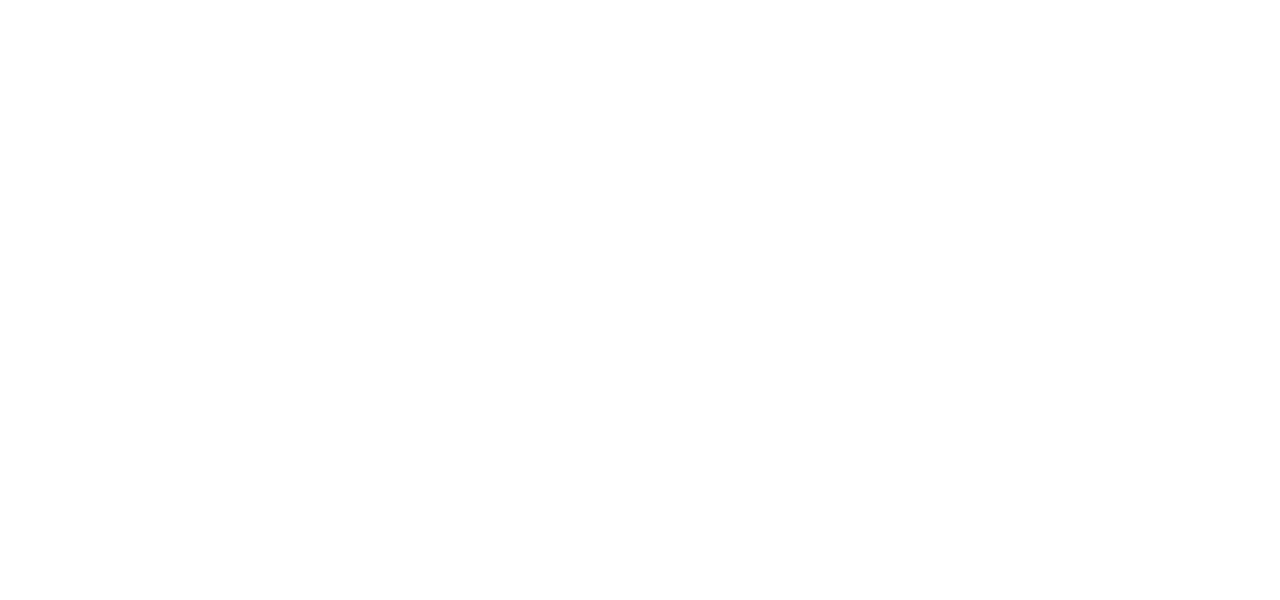
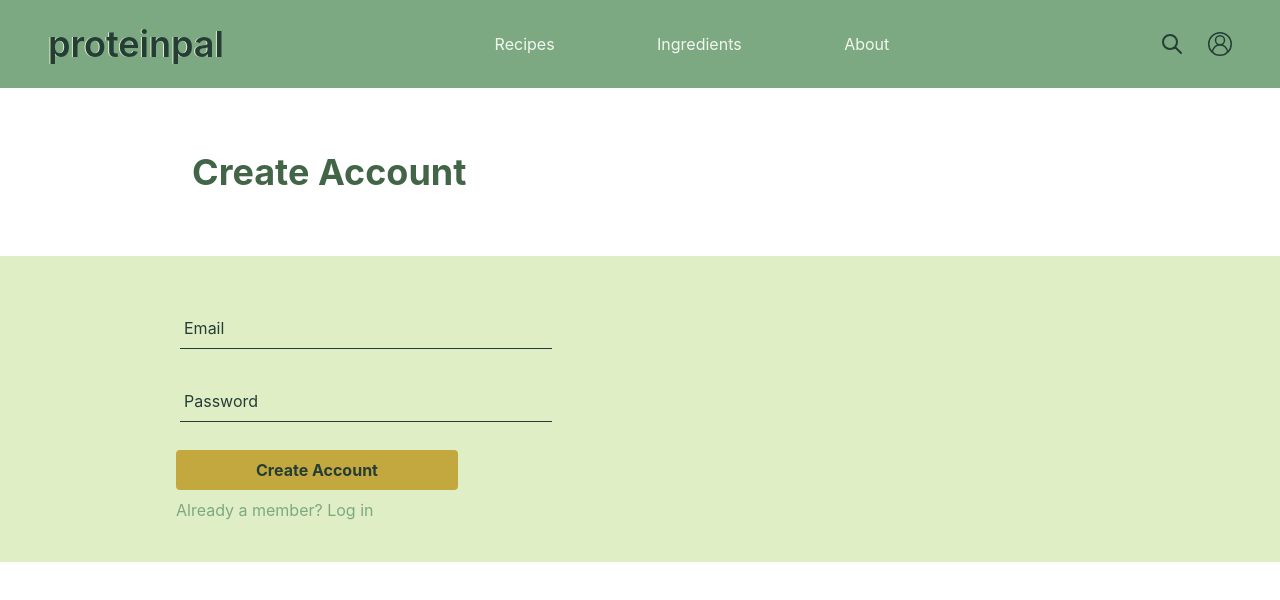
Before and after one commit to qayjjj/ProteinPal, a React (Create React App) app: page /signup in a window 1280 px wide. Before the commit this address had no page. Shown: the top 600 px of the page. Built offline with nearby package versions, Linux system fonts and the light colour scheme; no server answers.

Commit message:
create signup and functionality
set footer to nav to signup
create basic signup ui
create animated input
setup firebase
setup email/password auth
activate create account
create .env for sensitive info
TODO: login navigation

```diff
--- a/package.json
+++ b/package.json
@@ -6,10 +6,13 @@
     "@testing-library/jest-dom": "^5.17.0",
     "@testing-library/react": "^13.4.0",
     "@testing-library/user-event": "^13.5.0",
+    "dotenv": "^16.3.1",
+    "firebase": "^10.6.0",
     "react": "^18.2.0",
     "react-dom": "^18.2.0",
     "react-router-dom": "^6.18.0",
-    "react-scripts": "5.0.1",
+    "react-scripts": "^5.0.1",
+    "styled-components": "^6.1.1",
     "web-vitals": "^2.1.4"
   },
   "scripts": {
--- a/src/App.js
+++ b/src/App.js
@@ -2,6 +2,7 @@ import React from 'react'
 import { BrowserRouter, Routes, Route } from 'react-router-dom'
 import Landing from './pages/Landing/Landing'
 import Recipe from './pages/Recipe/Recipe'
+import SignUp from './pages/SignUp/SignUp'
 
 function App() {
   return (
@@ -9,6 +10,7 @@ function App() {
       <Routes>
         <Route path="/" element={<Landing />} />
         <Route path="/recipe" element={<Recipe />} />
+        <Route path="/signup" element={<SignUp />} />
       </Routes>
     </BrowserRouter>
   )
--- /dev/null
+++ b/src/Firebase.jsx
@@ -0,0 +1,17 @@
+import { initializeApp } from "firebase/app"
+import { getAuth } from "firebase/auth"
+
+const firebaseConfig = {
+    apiKey: process.env.API_KEY,
+    authDomain: process.env.AUTH_DOMAIN,
+    projectId: process.env.PROJECT_ID,
+    storageBucket: process.env.STORAGE_BUCKET,
+    messagingSenderId: process.env.MESSAGING_SENDER_ID,
+    appId: process.env.APP_ID,
+    measurementId: process.env.MEASUREMENT_ID
+};
+
+initializeApp(firebaseConfig)
+const auth = getAuth()
+
+export { auth };
--- a/src/components/Footer/Footer.jsx
+++ b/src/components/Footer/Footer.jsx
@@ -1,10 +1,13 @@
 import React from 'react'
+import { Link } from 'react-router-dom'
 
 export default function Footer() {
   return (
     <div className="h-40 bg-header grid place-items-center">
       <div className="w-fit py-2 px-4 border-4 rounded-xl border-background grid place-items-center">
-        <span className="text-background text-xl">Sign Up</span>
+        <Link to="/signup">
+          <span className="text-background text-xl">Sign Up</span>
+        </Link>
       </div>
     </div>
   )
--- /dev/null
+++ b/src/components/Input/AnimatedInput.jsx
@@ -0,0 +1,43 @@
+import React, { useState } from 'react';
+
+const AnimatedInput = ({ inputText, inputType, onChange }) => {
+    const [inputValue, setInputValue] = useState('');
+    const [isFocused, setIsFocused] = useState(false);
+
+    const handleInputChange = (e) => {
+        setInputValue(e.target.value);
+        if (onChange) {
+          onChange(e.target.value);
+        }
+      };
+
+    const handleFocus = () => {
+        setIsFocused(true);
+    };
+
+    const handleBlur = (e) => {
+        if (!inputValue) {
+            setIsFocused(false);
+        }
+    };
+
+    return (
+        <div className="input-container">
+            <label className={`absolute px-6 py-3 transition-transform duration-300 text-header ${isFocused ? '-translate-y-3 text-sm text-highlight' : 'translate-y-2 text-base'
+                }`}>
+                {inputText}
+            </label>
+            <input
+                type={inputType}
+                placeholder=" "
+                onFocus={handleFocus}
+                onBlur={handleBlur}
+                onChange={handleInputChange}
+                value={inputValue}
+                className="border-b outline-none bg-background-alt p-0 m-5 text-2xl text-header placeholder-highlight"
+            />
+        </div>
+    );
+};
+
+export default AnimatedInput;
--- a/src/pages/SignUp/SignUp.jsx
+++ b/src/pages/SignUp/SignUp.jsx
@@ -1,5 +1,54 @@
-import React from 'react'
+import React, { useState } from 'react';
+import Navigation from '../../components/Navigation/Navigation'
+// import Footer from '../../components/Footer/Footer'
+import AnimatedInput from '../../components/Input/AnimatedInput'
+import { auth } from '../../Firebase';
+import { createUserWithEmailAndPassword } from "firebase/auth"
 
-export default function SignUp() {
-  return <div>SignUp</div>
+const SignUp = () => {
+  const [email, setEmail] = useState('');
+  const [password, setPassword] = useState('');
+
+  const handleSignUp = async () => {
+    try {
+      // create user from email and password
+      const userCredential = await createUserWithEmailAndPassword(auth, email, password);
+
+      // const user = userCredential.user;
+      // await firestore.collection('users').doc(user.uid).set({
+      //   email: user.email,
+      // });
+
+      console.log('User registered successfully!');
+    } catch (error) {
+      console.error('Error creating user:', error.message);
+    }
+  };
+
+  return (
+    <div>
+      <Navigation />
+      <div className="py-16 px-40">
+        <h1 className="ml-8 text-4xl font-bold text-body-bold">Create Account</h1>
+      </div>
+
+      <div className="py-10 px-40 bg-background-alt">
+        <AnimatedInput inputText="Email" inputType="text" value={email} onChange={(value) => setEmail(value)}></AnimatedInput>
+        <AnimatedInput inputText="Password" inputType="password" value={password} onChange={(value) => setPassword(value)}></AnimatedInput>
+
+        <button
+          class="bg-highlight-alt text-header font-bold px-20 py-2 my-2 ml-4 rounded"
+          onClick={handleSignUp}>
+          Create Account
+        </button>
+
+        {/* TODO: LOGIN NAV */}
+        <p className="text-highlight ml-4">Already a member? Log in</p>
+      </div>
+
+      {/* <Footer /> */}
+    </div>
+  )
 }
+
+export default SignUp;
```
Also changed, not shown: 1 other file (tests, documents, lock files or other folders).
